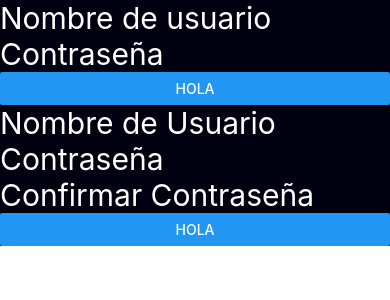
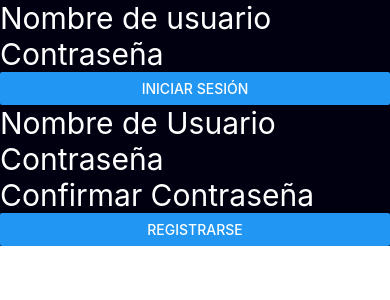
Before and after one commit to pi-maaster77/besto-proyecto, a React Native app in the folder Client/: screen / in a window 390 px wide. Shown: the top 300 px of the page. Built offline with nearby package versions, Linux system fonts and the light colour scheme.

Commit message:
se añadieron comentarios

```diff
--- a/Client/App.tsx
+++ b/Client/App.tsx
@@ -1,29 +1,58 @@
+// Importamos los componentes necesarios
 import Articles from './components/Articles/Articles';
-
 import React, { useState } from 'react';
-import styles from './Styles';
-import { View, Button, Text, TouchableOpacity} from 'react-native';
+import styles from './Styles'; // Importamos los estilos desde un archivo separado
+import { View, Button, Text, TouchableOpacity } from 'react-native';
 import Uploader from './components/Uploader/Uploader';
 import Inicio_sesion from './components/Inicio_Sesion/Inicio_sesion';
 import Registro from './components/Registro/Registro';
 
-
+// Definimos el componente principal de la aplicación
 function App() {
   /*
-  const [upload, setUpload] = useState(false)
+  // Estado para manejar si se muestra el componente Uploader o Articles
+  const [upload, setUpload] = useState(false);
+
+  // Función para manejar el evento de presionar el botón
   const handlePress = () => {
-    setUpload(!upload);
-  }; */
+    setUpload(!upload); // Alterna el estado de upload entre true y false
+  };
+  */
+
+  // Renderizamos la interfaz de usuario
   return (
     <View style={styles.app}>
-      {/**{upload?  <Uploader/>:<Articles/>}
+      {/*
+      // Condicionalmente renderizamos Uploader o Articles basado en el estado upload
+      {upload ? <Uploader /> : <Articles />}
+
+      // Botón dentro de un TouchableOpacity para cambiar entre Uploader y Articles
       <TouchableOpacity style={styles.button}>
-        <Button onPress={handlePress} title='apretar'/>
-      </TouchableOpacity>*/}
-      <Inicio_sesion/>
-      <Registro/>
+        <Button onPress={handlePress} title='Apretar'/>
+      </TouchableOpacity>
+      */}
+
+      {/* Renderizamos el componente Inicio_sesion */}
+      <Inicio_sesion />
+
+      {/* Renderizamos el componente Registro */}
+      <Registro />
     </View>
   );
 }
 
+// Exportamos el componente App para que pueda ser usado en otras partes de la aplicación
 export default App;
+
+
+
+
+
+
+// pequeño tutorial sobre el condicional tripartito
+/**
+<condicion> ? <si se cumple, asignar este valor> : <si no se cumle, asignar este otro>
+
+donde <frase> es un dato y <palabra> es un booleano (verdadero o falso)
+
+*/
--- a/Client/components/Inicio_Sesion/Inicio_sesion.tsx
+++ b/Client/components/Inicio_Sesion/Inicio_sesion.tsx
@@ -1,59 +1,76 @@
+// Importamos los módulos necesarios de React y React Native
 import React, { useState } from "react";
 import { View, Text, TextInput, Button } from "react-native";
-import styles from "./Styles";
-import axios from "axios";
+import styles from "./Styles"; // Importamos los estilos desde un archivo separado
+import axios from "axios"; // Importamos axios para hacer solicitudes HTTP
 
-function Inicio_sesion ( ) {
-    const [myerror, setError] = useState("")
-    const [user, setUser] = useState("")
-    const [passwd, setPasswd] = useState("")
-    function handleUpload (){
-        if(!user || !passwd){
-            setError("no se ingreso el usuario o la contraseña")
-            return
+// Definimos el componente de función Inicio_sesion
+function Inicio_sesion() {
+    // Definimos los estados locales para manejar errores y los valores de los inputs
+    const [myerror, setError] = useState(""); // Estado para manejar los mensajes de error
+    const [user, setUser] = useState(""); // Estado para almacenar el nombre de usuario
+    const [passwd, setPasswd] = useState(""); // Estado para almacenar la contraseña
+
+    // Función que se llama cuando el usuario presiona el botón para iniciar sesión
+    function handleUpload() {
+        // Validamos que todos los campos estén llenos
+        if (!user || !passwd) {
+            setError("No se ingresó el usuario o la contraseña"); // Establecemos un mensaje de error si falta algún campo
+            return; // Terminamos la ejecución de la función si hay error
         }
+
+        // Creamos un objeto FormData para enviar los datos del formulario
         const formData = new FormData();
-        formData.append('user', user)
-        formData.append('passwd', passwd)
+        formData.append('user', user); // Añadimos el nombre de usuario al FormData
+        formData.append('passwd', passwd); // Añadimos la contraseña al FormData
+
+        // Hacemos una solicitud POST a la URL del servidor
         axios.post('http://localhost:5000/login', formData, {
             headers: {
-              'Content-Type': 'multipart/form-data',
+                'Content-Type': 'multipart/form-data', // Indicamos que estamos enviando datos de formulario
             },
         })
         .then(response => {
-            console.log('Server response:', response.data);
-            if(response.data == null){
-                setError("usuario o contraseña incorrectos")
+            console.log('Server response:', response.data); // Imprimimos la respuesta del servidor en la consola
+            if (response.data == null) {
+                setError("Usuario o contraseña incorrectos"); // Establecemos un mensaje de error si el servidor responde con datos nulos
             }
         })
         .catch(error => {
+            // Imprimimos cualquier error que ocurra durante la solicitud
             console.error('Error uploading form:', error.response?.data || error.message);
-            setError(error.message)
+            setError(error.message); // Establecemos un mensaje de error con el mensaje del error capturado
         });
     }
 
-    const onClick = () => {
-        setError("hasdawd")
-    }
+    // Renderizamos la interfaz de usuario
+    return (
+        <View>
+            {/* Mostramos el mensaje de error si existe */}
+            {myerror ? <Text style={styles.textError}>{myerror}</Text> : null}
 
-    return <View>
-        {myerror? <Text style={styles.textError}>{myerror}</Text> : null}
+            {/* Campo de entrada para el nombre de usuario */}
             <TextInput
                 placeholder="Nombre de usuario"
                 style={styles.textInput}
-            value={user}
-            onChangeText={text => setUser(text)}
+                value={user} // El valor del campo es el estado user
+                onChangeText={text => setUser(text)} // Actualizamos el estado user cuando el texto cambia
             />
+
+            {/* Campo de entrada para la contraseña */}
             <TextInput
                 placeholder="Contraseña"
                 style={styles.textInput}
-            value={passwd}
-            onChangeText={text => setPasswd(text)}
-            secureTextEntry
+                value={passwd} // El valor del campo es el estado passwd
+                onChangeText={text => setPasswd(text)} // Actualizamos el estado passwd cuando el texto cambia
+                secureTextEntry // Ocultamos el texto para la contraseña
             />
-        <Button title="hola" onPress={handleUpload}/>
+
+            {/* Botón para enviar el formulario */}
+            <Button title="Iniciar sesión" onPress={handleUpload}/>
         </View>
-
+    );
 }
 
-export default Inicio_sesion
+// Exportamos el componente para que pueda ser usado en otras partes de la aplicación
+export default Inicio_sesion;
--- a/Client/components/Registro/Registro.tsx
+++ b/Client/components/Registro/Registro.tsx
@@ -1,71 +1,92 @@
+// Importamos los módulos necesarios de React y React Native
 import React, { useState } from "react";
 import { View, Text, TextInput, Button } from "react-native";
-import styles from "./Styles";
-import axios from "axios";
+import styles from "./Styles"; // Importamos los estilos desde un archivo separado
+import axios from "axios"; // Importamos axios para hacer solicitudes HTTP
 
-function Registro ( ) {
-    const [myerror, setError] = useState("")
-    const [user, setUser] = useState("")
-    const [passwd, setPasswd] = useState("")
-    const [cpasswd, setCPasswd] = useState("")
-    function handleUpload (){
-        if(!user || !passwd || !cpasswd){
-            setError("no se ingreso el usuario o la contraseña")
-            return
+// Definimos el componente de función Registro
+function Registro() {
+    // Definimos los estados locales para manejar errores y los valores de los inputs
+    const [myerror, setError] = useState(""); // Estado para manejar los mensajes de error
+    const [user, setUser] = useState(""); // Estado para almacenar el nombre de usuario
+    const [passwd, setPasswd] = useState(""); // Estado para almacenar la contraseña
+    const [cpasswd, setCPasswd] = useState(""); // Estado para almacenar la confirmación de la contraseña
+
+    // Función que se llama cuando el usuario presiona el botón para registrarse
+    function handleUpload() {
+        // Validamos que todos los campos estén llenos
+        if (!user || !passwd || !cpasswd) {
+            setError("No se ingresó el usuario o la contraseña"); // Establecemos un mensaje de error si falta algún campo
+            return; // Terminamos la ejecución de la función si hay error
         }
-        if(passwd !== cpasswd){
-            setError("las contraselas no coinciden")
-            return
+
+        // Validamos que las contraseñas coincidan
+        if (passwd !== cpasswd) {
+            setError("Las contraseñas no coinciden"); // Establecemos un mensaje de error si las contraseñas no coinciden
+            return; // Terminamos la ejecución de la función si hay error
         }
+
+        // Creamos un objeto FormData para enviar los datos del formulario
         const formData = new FormData();
-        formData.append('user', user)
-        formData.append('passwd', passwd)
+        formData.append('user', user); // Añadimos el nombre de usuario al FormData
+        formData.append('passwd', passwd); // Añadimos la contraseña al FormData
+
+        // Hacemos una solicitud POST a la URL del servidor
         axios.post('http://localhost:5000/register', formData, {
             headers: {
-              'Content-Type': 'multipart/form-data',
+                'Content-Type': 'multipart/form-data', // Indicamos que estamos enviando datos de formulario
             },
         })
         .then(response => {
-            console.log('Server response:', response.data);
-            if(response.data == null){
-                setError("usuario o contraseña incorrectos")
+            console.log('Server response:', response.data); // Imprimimos la respuesta del servidor en la consola
+            if (response.data == null) {
+                setError("Usuario o contraseña incorrectos"); // Establecemos un mensaje de error si el servidor responde con datos nulos
             }
         })
         .catch(error => {
+            // Imprimimos cualquier error que ocurra durante la solicitud
             console.error('Error uploading form:', error.response?.data || error.message);
-            setError(error.message)
+            setError(error.message); // Establecemos un mensaje de error con el mensaje del error capturado
         });
     }
 
-    const onClick = () => {
-        setError("hasdawd")
-    }
+    // Renderizamos la interfaz de usuario
+    return (
+        <View>
+            {/* Mostramos el mensaje de error si existe */}
+            {myerror ? <Text style={styles.textError}>{myerror}</Text> : null}
 
-    return <View>
-        {myerror? <Text style={styles.textError}>{myerror}</Text> : null}
+            {/* Campo de entrada para el nombre de usuario */}
             <TextInput
                 placeholder="Nombre de Usuario"
                 style={styles.textInput}
-            value={user}
-            onChangeText={text => setUser(text)}
+                value={user} // El valor del campo es el estado user
+                onChangeText={text => setUser(text)} // Actualizamos el estado user cuando el texto cambia
             />
+
+            {/* Campo de entrada para la contraseña */}
             <TextInput
                 placeholder="Contraseña"
                 style={styles.textInput}
-            value={passwd}
-            onChangeText={text => setPasswd(text)}
-            secureTextEntry
+                value={passwd} // El valor del campo es el estado passwd
+                onChangeText={text => setPasswd(text)} // Actualizamos el estado passwd cuando el texto cambia
+                secureTextEntry // Ocultamos el texto para la contraseña
             />
+
+            {/* Campo de entrada para confirmar la contraseña */}
             <TextInput
                 placeholder="Confirmar Contraseña"
                 style={styles.textInput}
-            value={cpasswd}
-            onChangeText={text => setCPasswd(text)}
-            secureTextEntry
+                value={cpasswd} // El valor del campo es el estado cpasswd
+                onChangeText={text => setCPasswd(text)} // Actualizamos el estado cpasswd cuando el texto cambia
+                secureTextEntry // Ocultamos el texto para la contraseña
             />
-        <Button title="hola" onPress={handleUpload}/>
+
+            {/* Botón para enviar el formulario */}
+            <Button title="Registrarse" onPress={handleUpload}/>
         </View>
-
+    );
 }
 
-export default Registro
+// Exportamos el componente para que pueda ser usado en otras partes de la aplicación
+export default Registro;
```
Also changed, not shown: Client/components/Article/Article.tsx (+32 -13 lines), Client/components/Articles/Articles.tsx (+38 -22 lines). Lines whose indentation alone changed are shown as unchanged.
